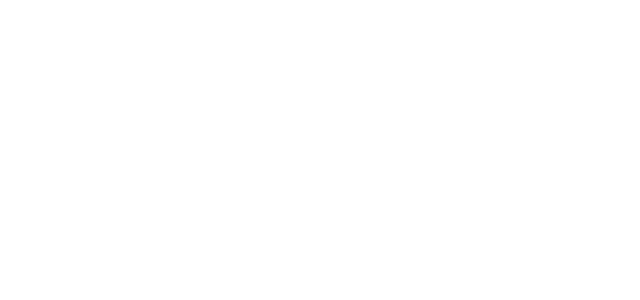
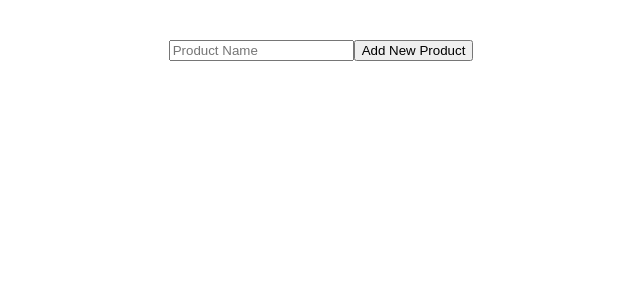
Before and after one commit to sontv8/web502-we17303, a React (Vite) app in the folder WE17303-react-ts/: page /admin/products/add in a window 1280 px wide. Before the commit this address had no page. Shown: the top 300 px of the page, without its empty margins (319-959 px from the left). Built offline with nearby package versions, Linux system fonts and the light colour scheme; data requests are answered from the project's data file.

Commit message:
Buổi 6: admin - thêm mới sản phẩm

```diff
--- a/WE17303-react-ts/db.json
+++ b/WE17303-react-ts/db.json
@@ -1,8 +1,16 @@
 {
   "products": [
     {
-      "id": "1",
+      "id": 1,
       "name": "Product A"
+    },
+    {
+      "name": "new product",
+      "id": 2
+    },
+    {
+      "name": "new product 2",
+      "id": 3
     }
   ]
 }
--- a/WE17303-react-ts/src/App.tsx
+++ b/WE17303-react-ts/src/App.tsx
@@ -4,6 +4,10 @@
 import HomePage from './pages/HomePage'
 import ProductPage from './pages/Product'
 import ProductDetailPage from './pages/ProductDetail'
+import Dashboard from './pages/admin/Dashboard'
+import ProductManagementPage from './pages/admin/ProductManagement'
+import AddProductPage from './pages/admin/AddProduct'
+import { addProduct } from './api/product'
 
 function App() {
   const [products, setProduct] = useState([])
@@ -19,6 +23,9 @@
       method: 'DELETE'
     }).then(() => setProduct(products.filter(item => item.id != id)))
   }
+  const onHandleAdd = (product) => {
+    addProduct(product)
+  }
   return (
     <div className="App">
       {/*
@@ -31,6 +38,9 @@
           <Route path='/' element={<HomePage />} />
           <Route path='/products' element={<ProductPage products={products} onRemove={onHandleRemove} />} />
           <Route path='/products/:id' element={<ProductDetailPage products={products} />} />
+          <Route path='/admin' element={<Dashboard />} />
+          <Route path='/admin/products' element={<ProductManagementPage />} />
+          <Route path='/admin/products/add' element={<AddProductPage onAdd={onHandleAdd} />} />
         </Routes>
       </BrowserRouter>
 
--- /dev/null
+++ b/WE17303-react-ts/src/pages/admin/AddProduct.tsx
@@ -0,0 +1,27 @@
+import React, { useState } from 'react'
+import { useNavigate } from 'react-router-dom'
+
+const AddProductPage = (props) => {
+    // props - onAdd
+    const navigate = useNavigate()
+    const [inputValue, setInputValue] = useState({})
+    const onHandleChange = (e) => {
+        setInputValue({ name: e.target.value });
+
+    }
+    const onHandleSubmit = (e) => {
+        e.preventDefault()
+        props.onAdd(inputValue);
+        navigate('/admin/products')
+    }
+    return (
+        <div>
+            <form action="" onSubmit={onHandleSubmit}>
+                <input type="text" placeholder='Product Name' onChange={onHandleChange} />
+                <button type="submit">Add New Product</button>
+            </form>
+        </div>
+    )
+}
+
+export default AddProductPage
--- /dev/null
+++ b/WE17303-react-ts/src/pages/admin/Dashboard.tsx
@@ -0,0 +1,9 @@
+import React from 'react'
+
+const Dashboard = () => {
+    return (
+        <div>Dashboard</div>
+    )
+}
+
+export default Dashboard
--- /dev/null
+++ b/WE17303-react-ts/src/pages/admin/ProductManagement.tsx
@@ -0,0 +1,22 @@
+import React from 'react'
+
+const ProductManagementPage = () => {
+    return (
+        <div>
+            <table>
+                <thead>
+                    <tr>
+                        <th>#</th>
+                        <th>Product Name</th>
+                        <th>Action</th>
+                    </tr>
+                </thead>
+                <tbody>
+
+                </tbody>
+            </table>
+        </div>
+    )
+}
+
+export default ProductManagementPage
```
